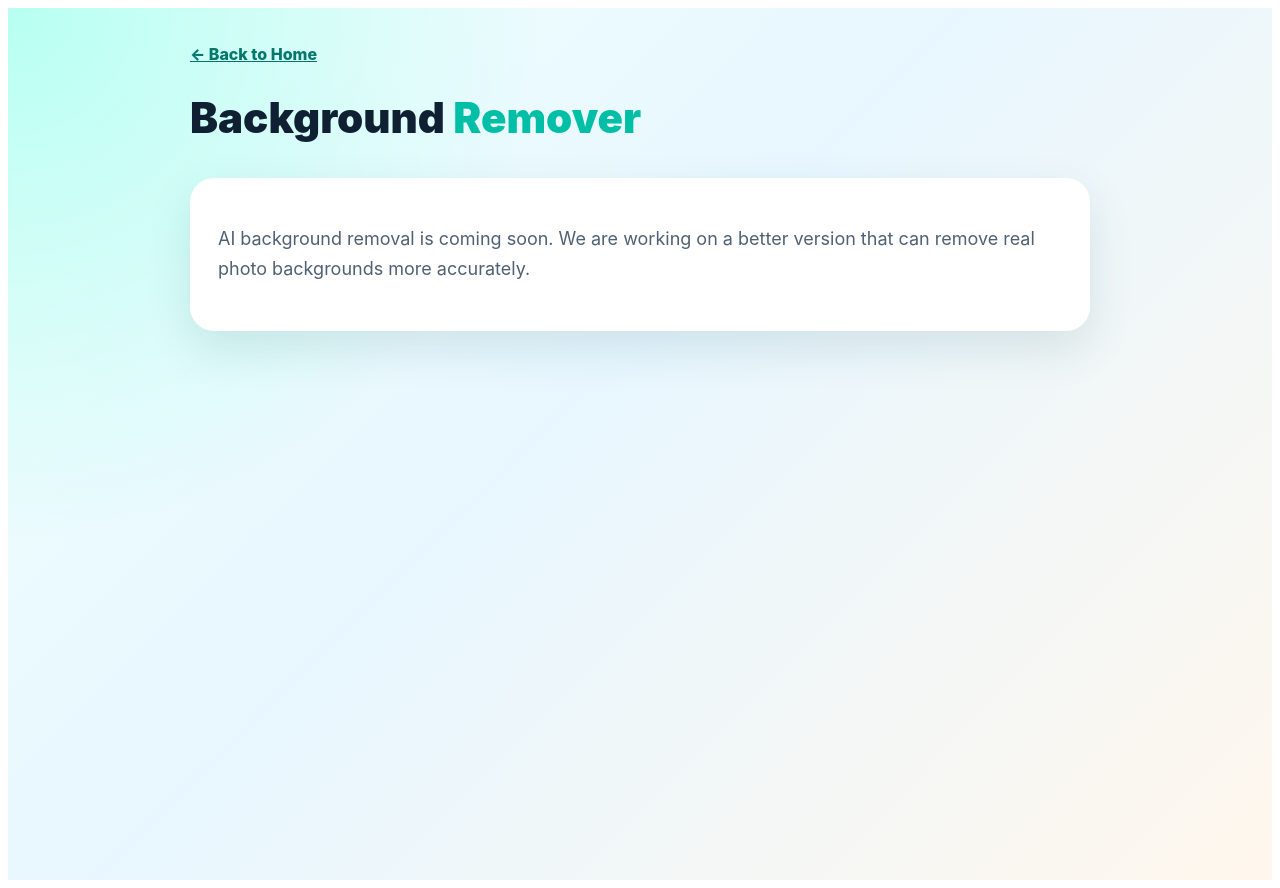
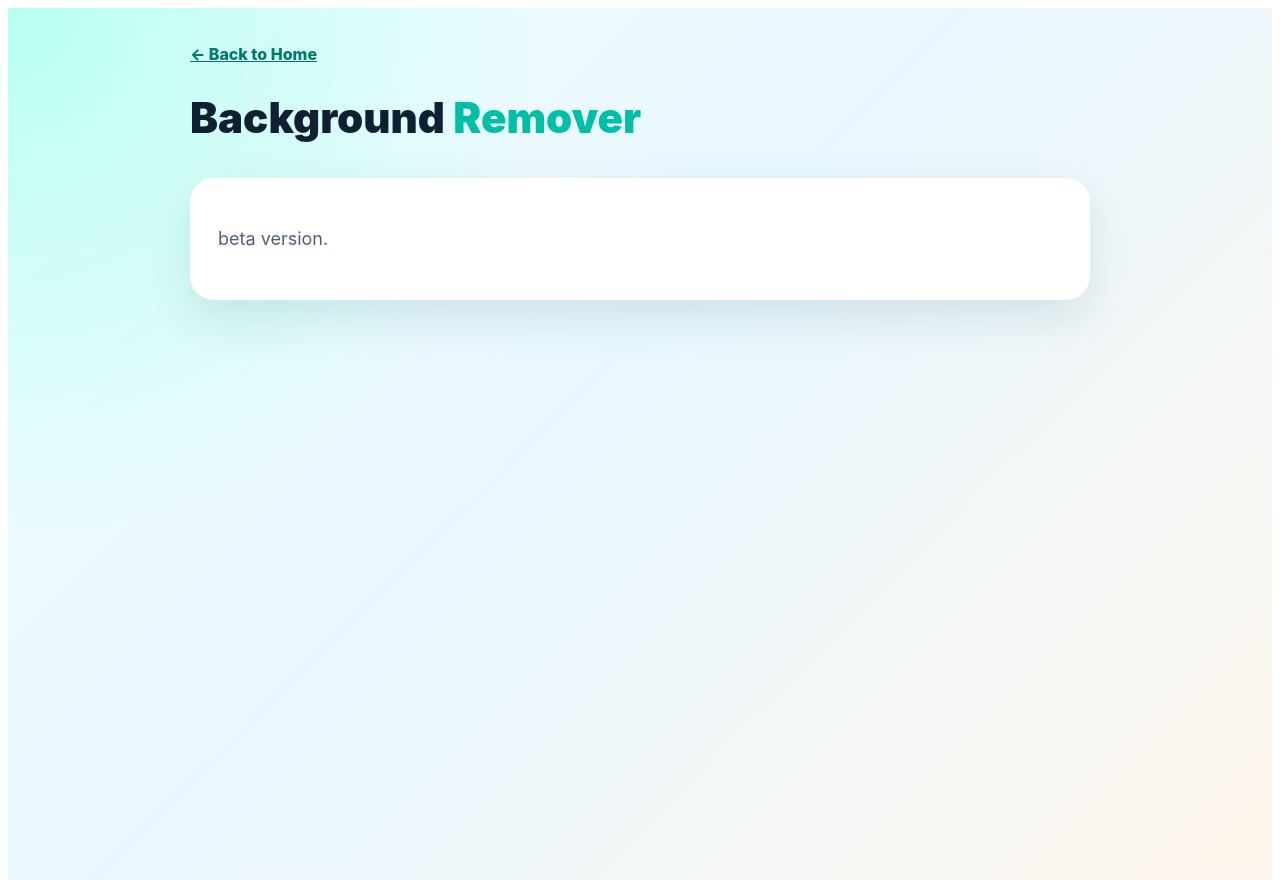
Before and after one commit to gramaziofamily/pixelminttools, a Next.js app: page /background-remover in a window 1280 px wide. Built offline with nearby package versions, Linux system fonts and the light colour scheme.

Commit message:
Background beta text

```diff
--- a/app/background-remover/page.js
+++ b/app/background-remover/page.js
@@ -28,8 +28,7 @@ export default function BackgroundRemoverPage() {
           }}
         >
           <p style={{ fontSize: "18px", lineHeight: "1.7", color: "#516174" }}>
-            AI background removal is coming soon. We are working on a better
-            version that can remove real photo backgrounds more accurately.
+           beta version.
           </p>
         </div>
       </section>
```
